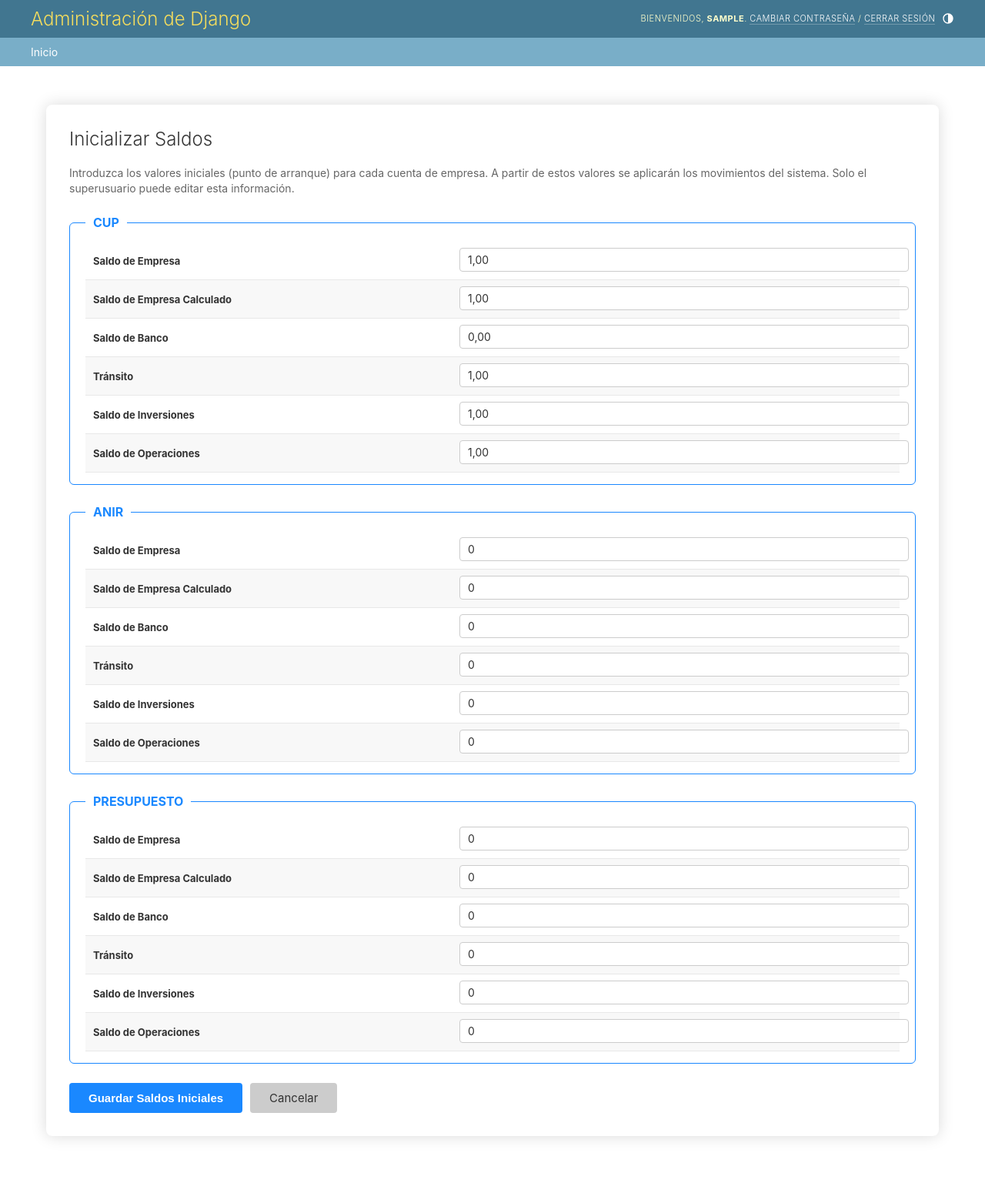
After one commit to josecarlospr2002/Gestor-de-Pago-CTE, a Django app: page /admin/inicializar-saldos/ in a window 1280 px wide. The commit adds this page. Shown: the whole page at 77% size. Run offline with Django 4.2, Linux system fonts and the light colour scheme; a user stored in the database is signed in; tables that the repository leaves empty hold one stand-in row (values such as "Sample post").

Commit message:
Implementar saldos iniciales por cuenta de empresa

```diff
--- a/apps/models.py
+++ b/apps/models.py
@@ -5,6 +5,7 @@ from django.utils import timezone
 from num2words import num2words
 import datetime
 from datetime import date
+
 
 class Proveedores(models.Model):
     ident_del_prov = models.CharField(max_length=255, verbose_name="Identificador del Prov:")
@@ -515,6 +516,7 @@ class Ingreso(models.Model):
     def __str__(self):
         return f"Ingreso {self.tipo_ingreso} - {self.importe}"
 
+
 class ServicioBancario(models.Model):
     cuenta_de_empresa = models.CharField(
         max_length=255,
@@ -578,6 +580,7 @@ class ServicioBancario(models.Model):
     def __str__(self):
         return f"Servicio {self.clave} - {self.importe}"
 
+
 class AjusteInversiones(models.Model):
     cuenta_de_empresa = models.CharField(
         max_length=255,
@@ -636,3 +639,67 @@ class AjusteInversiones(models.Model):
 
     def __str__(self):
         return f"Ajuste {self.clave} - {self.importe}"
+
+
+class SaldoInicial(models.Model):
+    CUENTA_CHOICES = (
+        ("CUP", "CUP"),
+        ("ANIR", "ANIR"),
+        ("PRESUPUESTO", "PRESUPUESTO"),
+    )
+
+    cuenta_de_empresa = models.CharField(
+        max_length=255,
+        choices=CUENTA_CHOICES,
+        unique=True,
+        verbose_name="Cuenta de Empresa",
+    )
+    saldo_empresa = models.DecimalField(
+        max_digits=20,
+        decimal_places=2,
+        default=0,
+        validators=[MinValueValidator(0)],
+        verbose_name="Saldo de Empresa",
+    )
+    saldo_empresa_calculado = models.DecimalField(
+        max_digits=20,
+        decimal_places=2,
+        default=0,
+        validators=[MinValueValidator(0)],
+        verbose_name="Saldo de Empresa Calculado",
+    )
+    saldo_banco = models.DecimalField(
+        max_digits=20,
+        decimal_places=2,
+        default=0,
+        validators=[MinValueValidator(0)],
+        verbose_name="Saldo de Banco",
+    )
+    transito = models.DecimalField(
+        max_digits=20,
+        decimal_places=2,
+        default=0,
+        validators=[MinValueValidator(0)],
+        verbose_name="Tránsito",
+    )
+    saldo_inversiones = models.DecimalField(
+        max_digits=20,
+        decimal_places=2,
+        default=0,
+        validators=[MinValueValidator(0)],
+        verbose_name="Saldo de Inversiones",
+    )
+    saldo_operaciones = models.DecimalField(
+        max_digits=20,
+        decimal_places=2,
+        default=0,
+        validators=[MinValueValidator(0)],
+        verbose_name="Saldo de Operaciones",
+    )
+
+    class Meta:
+        verbose_name = "Saldo Inicial"
+        verbose_name_plural = "Saldos Iniciales"
+
+    def __str__(self):
+        return f"Saldo inicial — {self.cuenta_de_empresa}"
--- a/apps/views.py
+++ b/apps/views.py
@@ -1,3 +1,84 @@
-from django.shortcuts import render
+from django.contrib.admin.views.decorators import staff_member_required
+from django.core.exceptions import PermissionDenied
+from django.shortcuts import render, redirect
+from django.contrib import messages
+from decimal import Decimal, InvalidOperation
 
-# Create your views here.
+from .models import SaldoInicial
+
+CUENTAS = ("CUP", "ANIR", "PRESUPUESTO")
+CAMPOS = (
+    ("saldo_empresa", "Saldo de Empresa"),
+    ("saldo_empresa_calculado", "Saldo de Empresa Calculado"),
+    ("saldo_banco", "Saldo de Banco"),
+    ("transito", "Tránsito"),
+    ("saldo_inversiones", "Saldo de Inversiones"),
+    ("saldo_operaciones", "Saldo de Operaciones"),
+)
+
+
+@staff_member_required
+def inicializar_saldos(request):
+    if not request.user.is_superuser:
+        raise PermissionDenied("Solo el superusuario puede inicializar los saldos.")
+
+    actuales_por_cuenta = {}
+    for cuenta in CUENTAS:
+        try:
+            si = SaldoInicial.objects.get(cuenta_de_empresa=cuenta)
+            actuales_por_cuenta[cuenta] = {c: getattr(si, c) for c, _ in CAMPOS}
+        except SaldoInicial.DoesNotExist:
+            actuales_por_cuenta[cuenta] = {c: Decimal("0") for c, _ in CAMPOS}
+
+    errores = {}
+
+    if request.method == "POST":
+        nuevos_valores = {}
+        for cuenta in CUENTAS:
+            nuevos_valores[cuenta] = {}
+            for campo, _ in CAMPOS:
+                clave = f"{cuenta}__{campo}"
+                raw = request.POST.get(clave, "").strip().replace(",", ".")
+                if raw == "":
+                    raw = "0"
+                try:
+                    valor = Decimal(raw)
+                    if valor < 0:
+                        errores[clave] = "El valor no puede ser negativo."
+                        valor = Decimal("0")
+                except InvalidOperation:
+                    errores[clave] = "Valor numérico inválido."
+                    valor = Decimal("0")
+                nuevos_valores[cuenta][campo] = valor
+
+        if not errores:
+            for cuenta in CUENTAS:
+                SaldoInicial.objects.update_or_create(
+                    cuenta_de_empresa=cuenta,
+                    defaults=nuevos_valores[cuenta],
+                )
+            messages.success(request, "Saldos iniciales guardados correctamente.")
+            return redirect("admin:index")
+
+        actuales_por_cuenta = nuevos_valores
+
+    bloques = []
+    for cuenta in CUENTAS:
+        filas = []
+        for campo, etiqueta in CAMPOS:
+            clave = f"{cuenta}__{campo}"
+            filas.append({
+                "clave": clave,
+                "etiqueta": etiqueta,
+                "valor": actuales_por_cuenta[cuenta][campo],
+                "error": errores.get(clave),
+            })
+        bloques.append({"cuenta": cuenta, "filas": filas})
+
+    context = {
+        "bloques": bloques,
+        "titulo": "Inicializar Saldos",
+        "opts": {"app_label": "apps"},
+        "has_permission": True,
+    }
+    return render(request, "admin/inicializar_saldos.html", context)
--- a/gestor_pagos/urls.py
+++ b/gestor_pagos/urls.py
@@ -2,7 +2,11 @@ from django.contrib import admin
 from django.urls import path
 from django.shortcuts import redirect
 
+from apps.views import inicializar_saldos
+
+
 urlpatterns = [
-    path('', lambda request: redirect('admin/login/')),  # Redirige al login
+    path('', lambda request: redirect('admin/login/')),
+    path('admin/inicializar-saldos/', inicializar_saldos, name='inicializar_saldos'),
     path('admin/', admin.site.urls),
 ]
--- /dev/null
+++ b/templates/admin/inicializar_saldos.html
@@ -0,0 +1,59 @@
+{% extends "admin/base_site.html" %}
+{% load i18n %}
+
+{% block content %}
+    <div style="max-width: 1100px; margin: 30px auto; background: #fff; padding: 30px; border-radius: 8px; box-shadow: 0 0 20px rgba(0,0,0,0.15);">
+        <h1 style="margin-top: 0; color: #333; font-size: 24px;">Inicializar Saldos</h1>
+        <p style="color: #666; margin-bottom: 25px;">
+            Introduzca los valores iniciales (punto de arranque) para cada cuenta de empresa.
+            A partir de estos valores se aplicarán los movimientos del sistema.
+            Solo el superusuario puede editar esta información.
+        </p>
+
+        <form method="post">
+            {% csrf_token %}
+
+            {% for bloque in bloques %}
+                <fieldset
+                        style="border: 1px solid #1a88ff; border-radius: 6px; padding: 15px 20px; margin-bottom: 25px;">
+                    <legend style="padding: 0 10px; font-weight: bold; color: #1a88ff; font-size: 16px;">
+                        {{ bloque.cuenta }}
+                    </legend>
+
+                    <table style="width: 100%; border-collapse: collapse;">
+                        {% for fila in bloque.filas %}
+                            <tr>
+                                <td style="padding: 8px 10px; width: 45%; vertical-align: middle;">
+                                    <label for="id_{{ fila.clave }}" style="font-weight: bold; color: #333;">
+                                        {{ fila.etiqueta }}
+                                    </label>
+                                </td>
+                                <td style="padding: 8px 10px;">
+                                    <input type="text"
+                                           id="id_{{ fila.clave }}"
+                                           name="{{ fila.clave }}"
+                                           value="{{ fila.valor }}"
+                                           style="width: 100%; padding: 6px 10px; border: 1px solid #ccc; border-radius: 4px; font-size: 14px;">
+                                    {% if fila.error %}
+                                        <div style="color: #d00; font-size: 12px; margin-top: 4px;">{{ fila.error }}</div>
+                                    {% endif %}
+                                </td>
+                            </tr>
+                        {% endfor %}
+                    </table>
+                </fieldset>
+            {% endfor %}
+
+            <div style="display: flex; gap: 10px; margin-top: 20px;">
+                <button type="submit"
+                        style="background-color: #1a88ff; color: white; padding: 10px 25px; border: none; border-radius: 4px; cursor: pointer; font-size: 15px; font-weight: bold;">
+                    Guardar Saldos Iniciales
+                </button>
+                <a href="{% url 'admin:index' %}"
+                   style="background-color: #ccc; color: #333; padding: 10px 25px; text-decoration: none; border-radius: 4px; font-size: 15px;">
+                    Cancelar
+                </a>
+            </div>
+        </form>
+    </div>
+{% endblock %}
```
Also changed, not shown: apps/admin.py (+50 -2 lines), apps/dashboard.py (+38 -8 lines), templates/admin/index.html (+9 -23 lines), apps/migrations/0036_saldoinicial.py (added).
